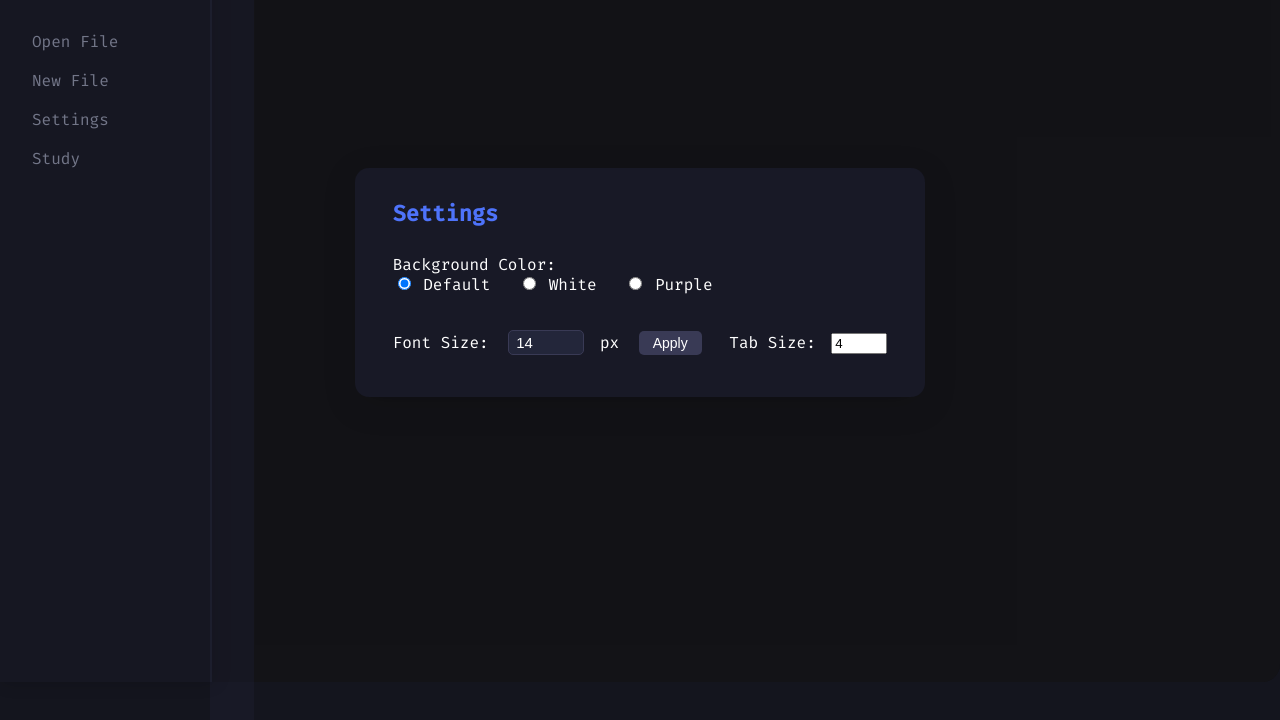
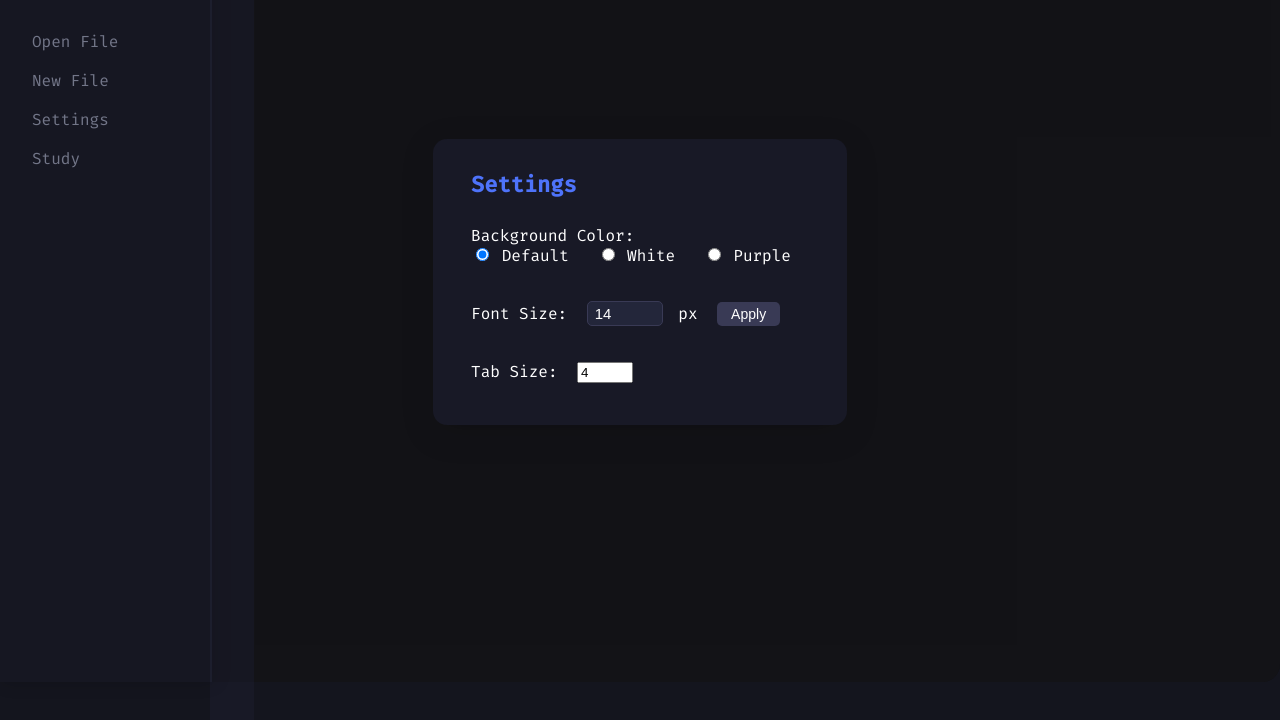
Before and after one commit to meozigoon/SKKOA-web-compiler, a plain HTML site: page index.html in a window 1280 px wide. Both pictures are taken after a click on the item "Settings". Shown: the part 118-838 px from the top of the page. Drawn offline with Linux system fonts and the light colour scheme.

Commit message:
v5.7
UI 개선: 설정 모달에서 탭 크기 레이블 위치 및 스타일 수정

```diff
--- a/index.html
+++ b/index.html
@@ -248,9 +248,9 @@
                     <button id="fontsizeToggleBtn" style="margin-left: 10px">
                         Apply
                     </button>
-                    <label for="tabsizeInput" style="margin-left: 18px"
-                        >Tab Size:</label
-                    >
+                </div>
+                <div class="settings-group">
+                    <label for="tabsizeInput">Tab Size:</label>
                     <input
                         type="number"
                         id="tabsizeInput"
@@ -258,7 +258,7 @@
                         max="8"
                         step="1"
                         value="4"
-                        style="width: 48px; margin-left: 6px"
+                        style="width: 48px; margin-left: 10px"
                     />
                 </div>
                 <button id="settingsCloseBtn">Close</button>
```
